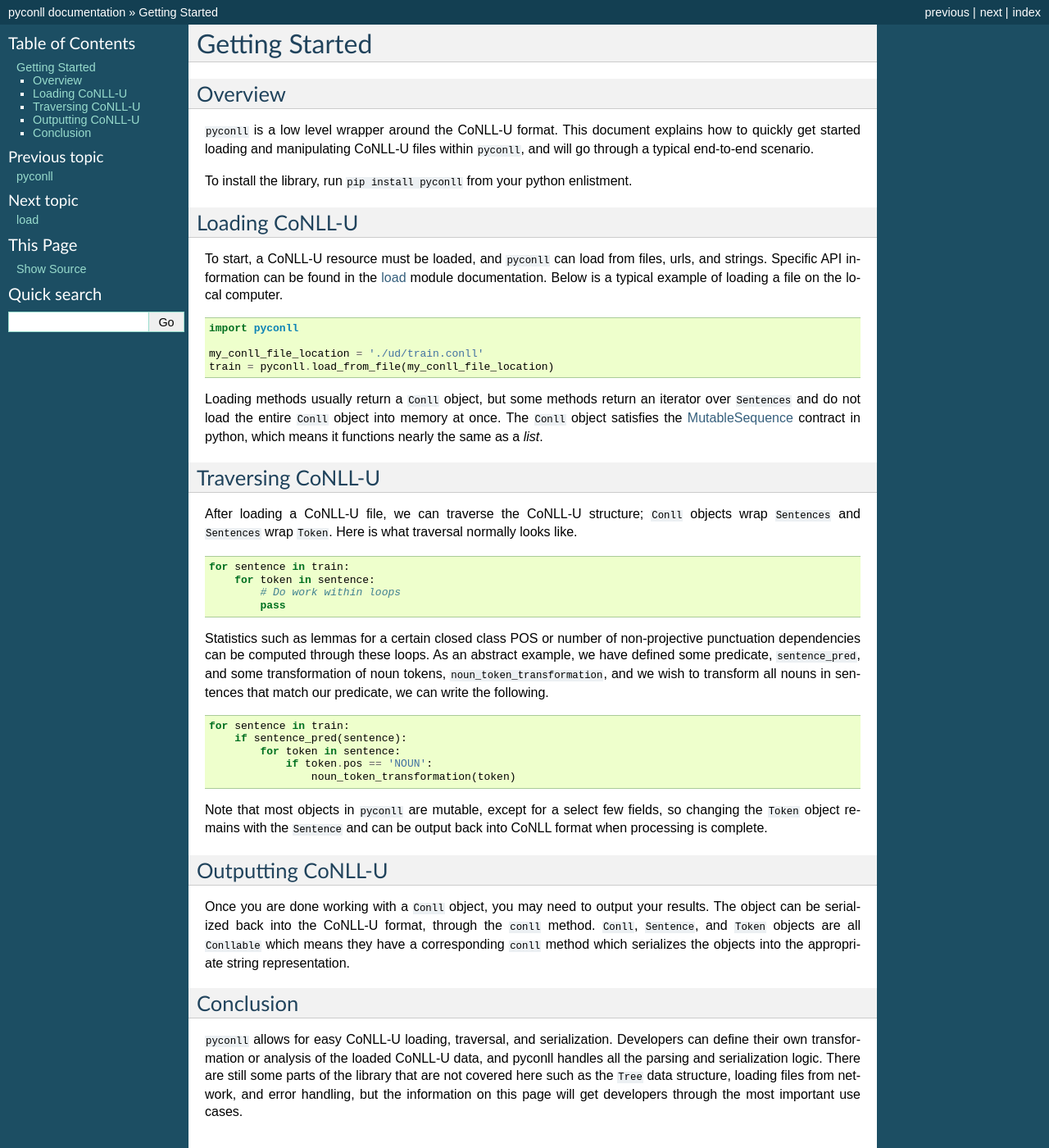
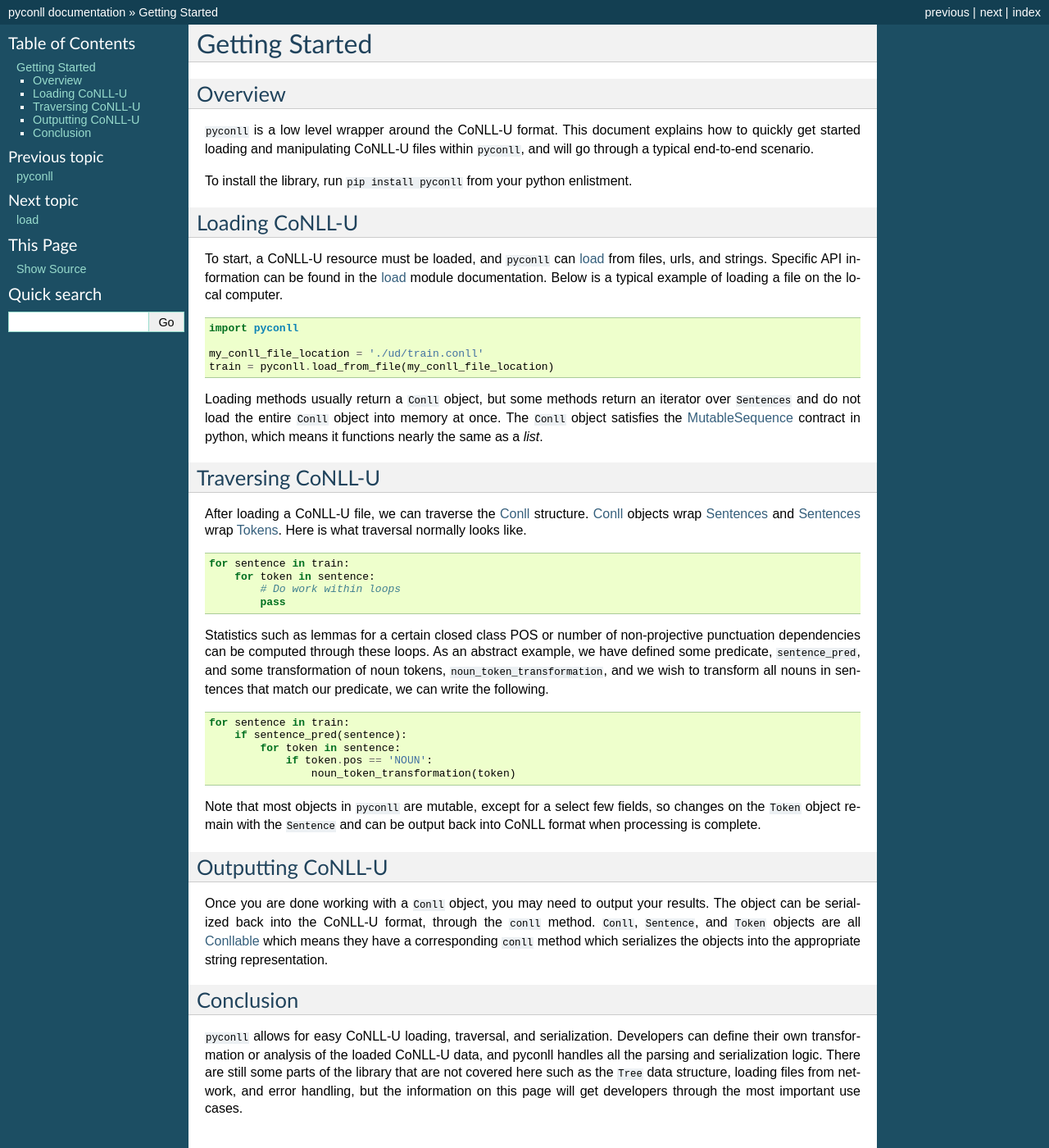
Before and after one commit to pyconll/pyconll, a Sphinx documentation site: the page built from docs/starting.rst, in a window 1280 px wide and 1400 px high. Shown: the whole window at 82% size. Built offline with Sphinx 7.4.7, drawn with Linux system fonts in a browser that asks for light colours; the version number could not be read and is left out.

Commit message:
More improvements and expansion of documentation.

```diff
--- a/docs/index.rst
+++ b/docs/index.rst
@@ -25,7 +25,7 @@ pyconll is designed as a flexible wrapper around the CoNLL-U format, to allow fo
       print(sentence.id)
 
 
-Those new to the project should visit the `Getting Started`__ page which goes through an end-to-end example of using pyconll. Other useful pages include the load_, conll_, sentence_, and token_ pages which contain documentation for the base modules. More module documentation, guidance pages, and more are listed below in the table of contents.
+Those new to the project should visit the `Getting Started`__ page which goes through an end-to-end example using pyconll. Other useful pages include the load_, conll_, sentence_, and token_ pages which contain documentation for the base modules. Module documentation, guidance pages, and more are listed below in the table of contents.
 
 For more information, the github_ project page has examples, tests, and source code.
 
--- a/docs/pyconll/conllable.rst
+++ b/docs/pyconll/conllable.rst
@@ -3,6 +3,8 @@ conllable
 
 ``Conllable`` marks a class that can be output as a CoNLL formatted string. ``Conllable`` classes implement a ``conll`` method.
 
+This is an abstract base class, and so no pure ``Conllable`` instance can be created. Instead this serves as an interface, marking objects which have an expectation of serializing data. This consists of classes such as ``Conll``, ``Sentence``, and ``Token``, which are unified by this api.
+
 API
 ----------------------------------
 .. automodule:: pyconll.conllable
--- a/docs/starting.rst
+++ b/docs/starting.rst
@@ -27,7 +25,7 @@ Loading methods usually return a ``Conll`` object, but some methods return an it
 Traversing CoNLL-U
 ----------------------------------
 
-After loading a CoNLL-U file, we can traverse the CoNLL-U structure; ``Conll`` objects wrap ``Sentences`` and ``Sentences`` wrap ``Token``. Here is what traversal normally looks like.
+After loading a CoNLL-U file, we can traverse the Conll_ structure. Conll_ objects wrap Sentences_ and Sentences_ wrap Tokens_. Here is what traversal normally looks like.
 
 .. code:: python
 
@@ -46,13 +44,12 @@ Statistics such as lemmas for a certain closed class POS or number of non-projec
                 if token.pos == 'NOUN':
                     noun_token_transformation(token)
 
-Note that most objects in ``pyconll`` are mutable, except for a select few fields, so changing the ``Token`` object remains with the ``Sentence`` and can be output back into CoNLL format when processing is complete.
+Note that most objects in ``pyconll`` are mutable, except for a select few fields, so changes on the ``Token`` object remain with the ``Sentence`` and can be output back into CoNLL format when processing is complete.
 
 Outputting CoNLL-U
 ----------------------------------
 
-Once you are done working with a ``Conll`` object, you may need to output your results. The object can be serialized back into the CoNLL-U format, through the ``conll`` method. ``Conll``, ``Sentence``, and ``Token`` objects are all ``Conllable`` which means they have a corresponding ``conll`` method which serializes the objects into the appropriate string representation.
-
+Once you are done working with a ``Conll`` object, you may need to output your results. The object can be serialized back into the CoNLL-U format, through the ``conll`` method. ``Conll``, ``Sentence``, and ``Token`` objects are all Conllable_ which means they have a corresponding ``conll`` method which serializes the objects into the appropriate string representation.
 
 Conclusion
 ----------------------------------
@@ -60,3 +57,8 @@ Conclusion
 ``pyconll`` allows for easy CoNLL-U loading, traversal, and serialization. Developers can define their own transformation or analysis of the loaded CoNLL-U data, and pyconll handles all the parsing and serialization logic. There are still some parts of the library that are not covered here such as the ``Tree`` data structure, loading files from network, and error handling, but the information on this page will get developers through the most important use cases.
 
 .. _MutableSequence: https://docs.python.org/3/library/collections.abc.html#collections.abc.MutableSequence
+.. _load: pyconll/load.html
+.. _Conll: pyconll/unit/conll.html
+.. _Sentences: pyconll/unit/sentence.html
+.. _Tokens: pyconll/unit/token.html
+.. _Conllable: pyconll/conllable.html
```
Also changed, not shown: other parts of docs/starting.rst (+1 -3 lines), README.md (+6 -8 lines), 1 other file.
